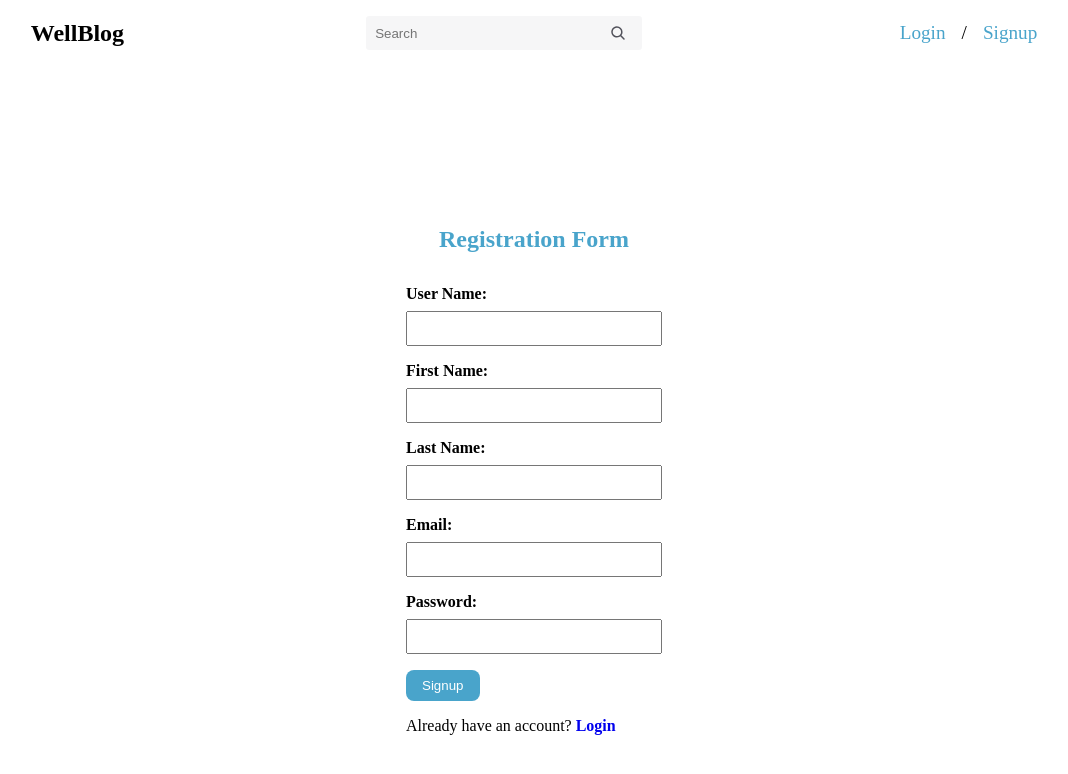
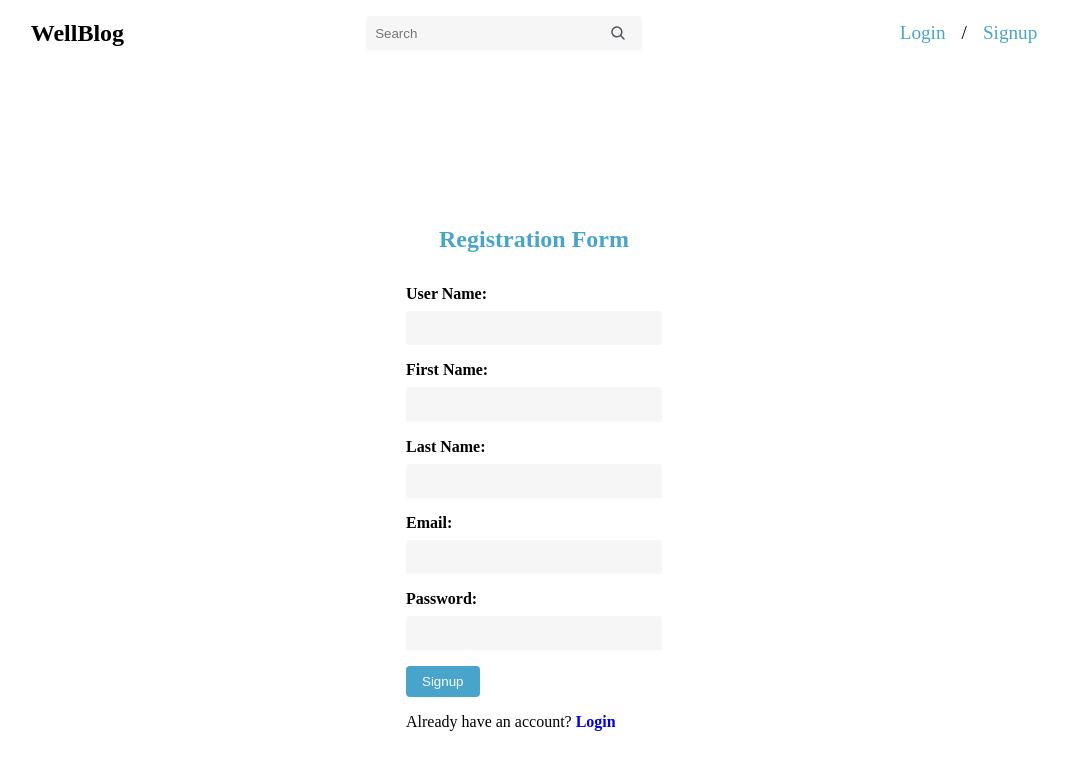
Before and after one commit to mza-wtag/my-blog-react-app, a React (Vite) app: page /register in a window 1280 px wide. Shown: the top 774 px of the page, without its empty margins (106-1174 px from the left). Built offline with nearby package versions, Linux system fonts and the light colour scheme.

Commit message:
input field design change

```diff
--- a/src/components/LoginForm/LoginForm.scss
+++ b/src/components/LoginForm/LoginForm.scss
@@ -38,13 +38,16 @@
     }
   }
   &__input {
-    padding: 0.5rem;
+    background-color: $secondary-color;
+    border-radius: 0.2rem;
+    border: none;
+    padding: 0.6rem;
     width: 100%;
   }
 
   &__button {
     background-color: $link-color;
-    border-radius: 0.5rem;
+    border-radius: 0.25rem;
     border: none;
     color: $primary-color;
     cursor: pointer;
--- a/src/components/RegistrationForm/RegistrationForm.scss
+++ b/src/components/RegistrationForm/RegistrationForm.scss
@@ -35,14 +35,16 @@
     }
   }
   &__input {
-    box-sizing: border-box;
-    padding: 0.5rem;
+    background-color: $secondary-color;
+    border-radius: 0.2rem;
+    border: none;
+    padding: 0.6rem;
     width: 100%;
   }
 
   &__button {
     background-color: $link-color;
-    border-radius: 0.5rem;
+    border-radius: 0.25rem;
     border: none;
     color: $primary-color;
     cursor: pointer;
```
